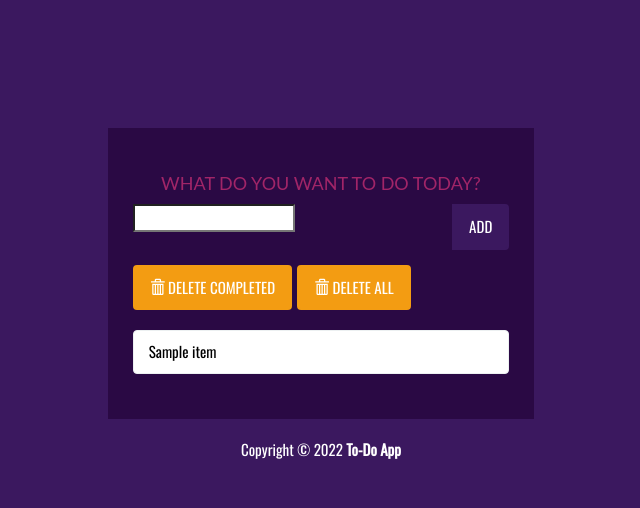
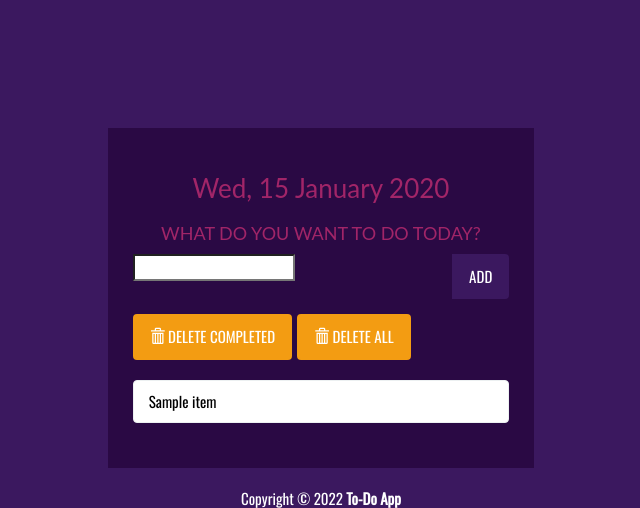
Before and after one commit to Lolita-codes/To-do_app_project, a Django app: template todo/templates/todo/index.html in a window 1280 px wide. Shown: the top 508 px of the page, without its empty margins (319-959 px from the left). Run offline with Django 3.2, Linux system fonts and the light colour scheme; the template is opened without the code that fills it: most values are stand-ins (such as "Sample title", 1, 10 or a date in 2020); form fields are guessed from the names that the template uses; some libraries are stand-ins or nearby versions.

Commit message:
Add Date

```diff
--- a/todo/static/todo/styles.css
+++ b/todo/static/todo/styles.css
@@ -5,6 +5,12 @@ body {
 #wrapper {
 	margin-top: 10% !important;
 }
+
+.date {
+    color: #A12568;
+    text-align: center;
+}
+
 #content {
 	background: #2A0944;
 	padding: 25px;
--- a/todo/templates/todo/index.html
+++ b/todo/templates/todo/index.html
@@ -19,6 +19,7 @@
 
 			<div class="row">
 				<div class="col-lg-4 col-lg-offset-4" id="content">
+					<h3 class="date">{{ date|date:'D, d F Y' }} </h3>
 					<h2 class="title">WHAT DO YOU WANT TO DO TODAY?</h2>
 
 					<form action="{% url 'add_item'  %}" method="POST" role="form">
```
Also changed, not shown: todo/views.py (+5 -2 lines).
